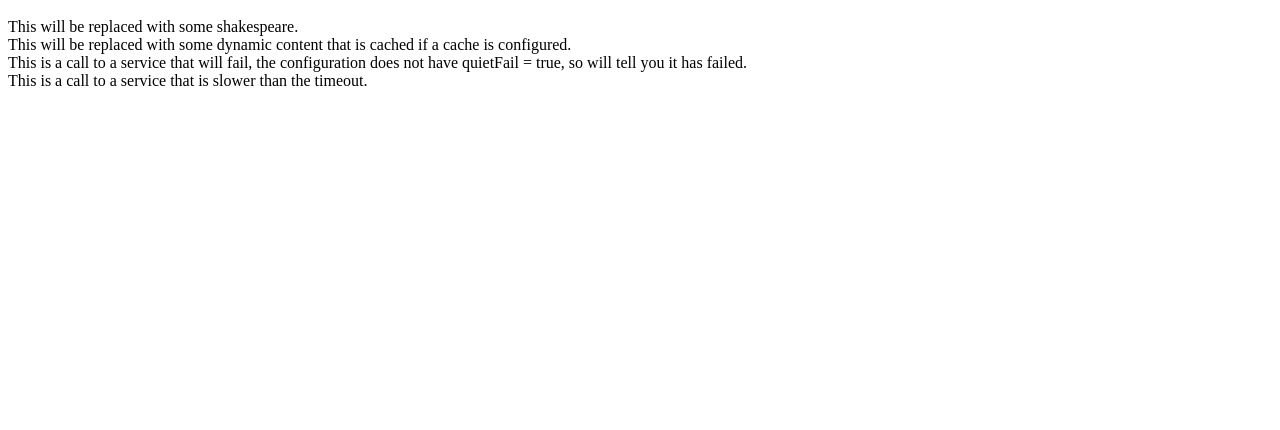
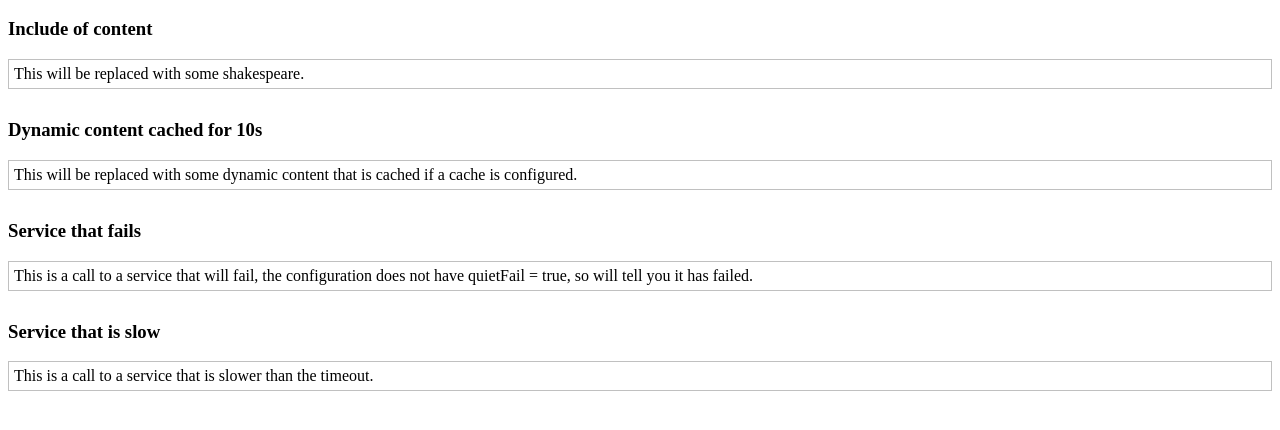
Before and after one commit to tes/compoxure, a website: page example/static/index.html in a window 1280 px wide. Shown: the part 48-478 px from the top of the page. Drawn offline with Linux system fonts and the light colour scheme.

Commit message:
Slightly improved example

```diff
--- a/example/static/index.html
+++ b/example/static/index.html
@@ -1,17 +1,30 @@
+<style>
+	.block {
+		display: block;
+		margin-bottom: 30px;
+		border: solid 1px silver;
+		padding: 5px;
+	}
+</style>
+
 <h1>Simple Example</h1>
 
+<h3>Include of content</h3>
 <div cx-url='{{server:local}}/include.html' cx-cache-key='shakespeare' cx-cache-ttl='10s' class='block'>
     This will be replaced with some shakespeare.
 </div>
 
+<h3>Dynamic content cached for 10s</h3>
 <div cx-url='{{server:local}}/dynamic' cx-cache-key='dynamic' cx-cache-ttl='10s' class='block'>
     This will be replaced with some dynamic content that is cached if a cache is configured.
 </div>
 
+<h3>Service that fails</h3>
 <div cx-url='{{server:local}}/500' cx-cache-key='error' cx-cache-ttl='10s' class='block'>
     This is a call to a service that will fail, the configuration does not have quietFail = true, so will tell you it has failed.
 </div>
 
+<h3>Service that is slow</h3>
 <div cx-url='{{server:local}}/slow' cx-cache-key='error' cx-cache-ttl='10s' cx-timeout="50" class='block'>
     This is a call to a service that is slower than the timeout.
 </div>
```
